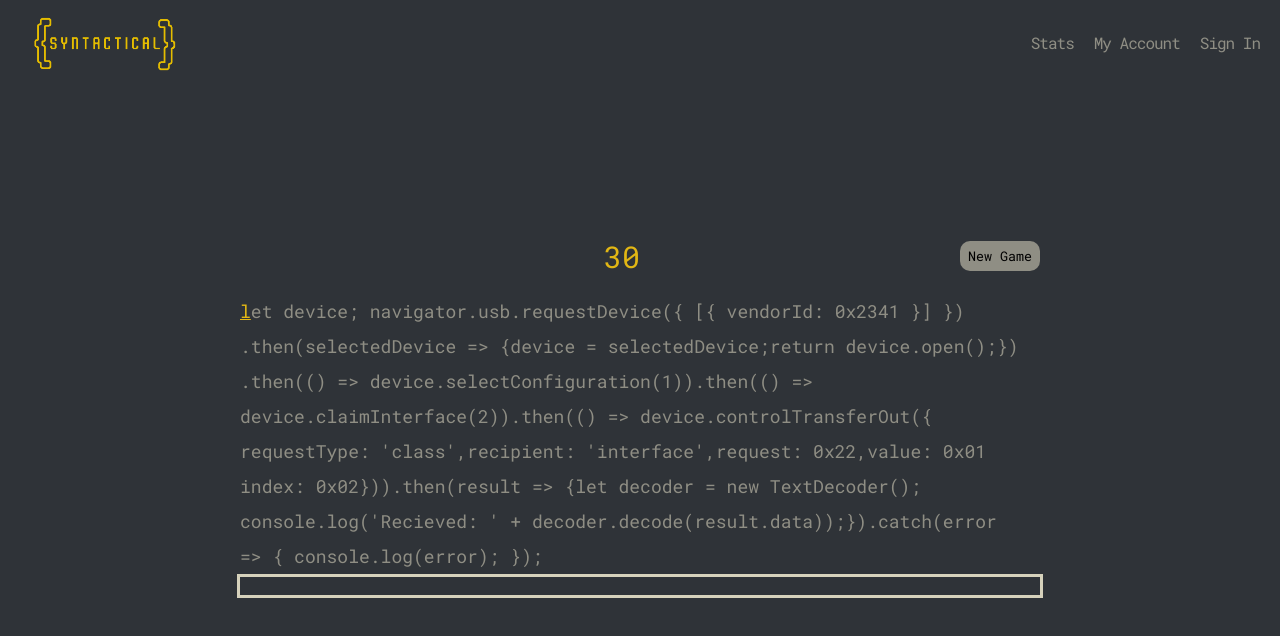
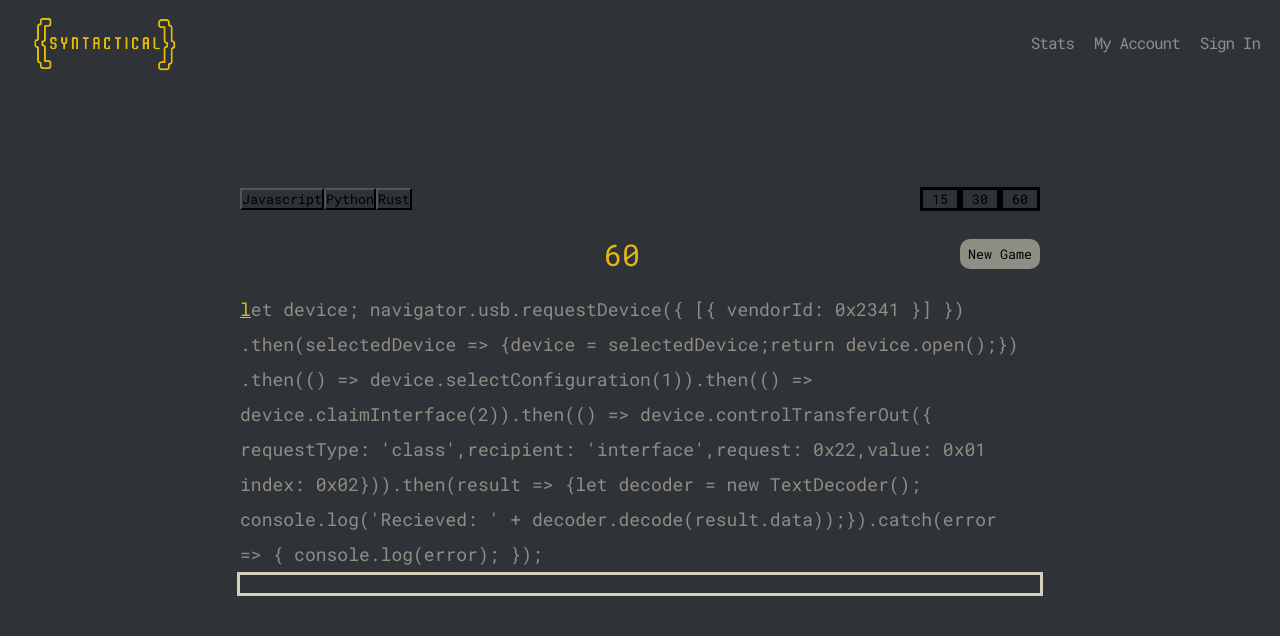
Before and after one commit to ScottZembsch/syntactical, a React (Create React App) app: page / in a window 1280 px wide. Shown: the top 636 px of the page. Built offline with nearby package versions, Linux system fonts and the light colour scheme.

Commit message:
chipping

```diff
--- a/src/App.js
+++ b/src/App.js
@@ -1,12 +1,12 @@
 import './Styles/app.scss';
-import PromptBox from './components/PromptBox';
 import Header from './components/Header';
+import GameMenu from './components/GameMenu';
 
 function App() {
   return (
     <div className="App">
       <Header />
-      <PromptBox />
+      <GameMenu />
     </div>
   );
 }
--- /dev/null
+++ b/src/Styles/gamemenu.scss
@@ -0,0 +1,35 @@
+$bg-color: #2f3338;
+$main-color: #d6d2bc;
+$sub-color: #8f8e84;
+$text-color: #d6d2bc;
+$error-color: #ff4a59;
+$caret-color: #e2b714;
+
+.menu-container {
+  display: flex;
+  justify-content: center;
+  margin-top: 8%;
+}
+
+.menu-items {
+  width: 800px;
+  display: flex;
+  justify-content: space-between;
+}
+
+.lang-container {
+
+}
+
+.btn-container {
+
+}
+
+.lang-btn {
+
+}
+
+.time-btn {
+  border: solid;
+  width: 40px;
+}
--- a/src/Styles/promptbox.scss
+++ b/src/Styles/promptbox.scss
@@ -13,7 +13,7 @@ $caret-color: #e2b714;
   line-height: 35px;
   width: 100%;
   height: 90%;
-  margin-top: 12%;
+  margin-top: 2%;
 }
 
 .game-menu {
@@ -41,7 +41,11 @@ $caret-color: #e2b714;
 #newGame:hover {
   background-color: #e2b714;
   cursor: pointer;
-  }
+}
+
+#newGame:active {
+  background-color: $main-color;
+}
 
 #code-text {
   width: 800px;
--- /dev/null
+++ b/src/components/GameMenu.jsx
@@ -0,0 +1,31 @@
+import React, { useState } from 'react';
+import PromptBox from './PromptBox';
+import '../Styles/gamemenu.scss';
+
+function GameMenu() {
+
+const [timeSelect, setTimeSelect] = useState(60);
+
+
+  return (
+    <>
+      <div className='menu-container'>
+        <div className='menu-items'>
+          <div className='lang-container'>
+            <button className='lang-btn'>Javascript</button>
+            <button className='lang-btn'>Python</button>
+            <button className='lang-btn'>Rust</button>
+          </div>
+          <div className='btn-container'>
+            <button className='time-btn' onClick={()=> setTimeSelect(15)}>15</button>
+            <button className='time-btn' onClick={()=> setTimeSelect(30)}>30</button>
+            <button className='time-btn' onClick={()=> setTimeSelect(60)}>60</button>
+          </div>
+        </div>
+      </div>
+      <PromptBox timeSelect={timeSelect} />
+    </>
+  )
+}
+
+export default GameMenu;
--- a/src/components/PromptBox.jsx
+++ b/src/components/PromptBox.jsx
@@ -2,7 +2,8 @@ import React, { useState, useRef, useEffect } from 'react';
 import prompts from '../prompts';
 import '../Styles/promptbox.scss';
 
-function PromptBox() {
+
+function PromptBox({ timeSelect }) {
 
   const promptArr = prompts.javascript2;
   const prompt = useRef(promptArr);
@@ -16,11 +17,16 @@ function PromptBox() {
   const [incorrectKeyPress, setIncorrectKeyPress] = useState([]);
   const [correctKeyPress, setCorrectKeyPress] = useState(1);
   // TIMER //
-  const [time, setTime] = useState(30)
+  const [time, setTime] = React.useState(timeSelect)
   const [timeStart, setTimeStart] = useState(false);
   const [timeEnd, setTimeEnd] = useState(false);
 
 
+
+  // ---------------- UPDATES CLOCK TO CHOSEN TIME IN GAME MENU ---------------- //
+  useEffect(() => {
+    setTime(timeSelect)
+  },[timeSelect])
 
   // ------------ CHECKS IF PROMPT HAS ENDED AND RESETS GAME STATE ------------- //
   useEffect(() => {
@@ -86,11 +92,11 @@ function PromptBox() {
     setCurrWordIndex(0);
     setTimeStart(false);
     setTimeEnd(false);
-    setTime(30);
+    setTime(timeSelect);
     setCorrect(Array(promptArr.length).fill(''));
     setCorrectKeyPress(1);
     setIncorrectKeyPress([]);
-    setUserInput('Start Typing Here')
+    setUserInput('')
   }
 
 
```
